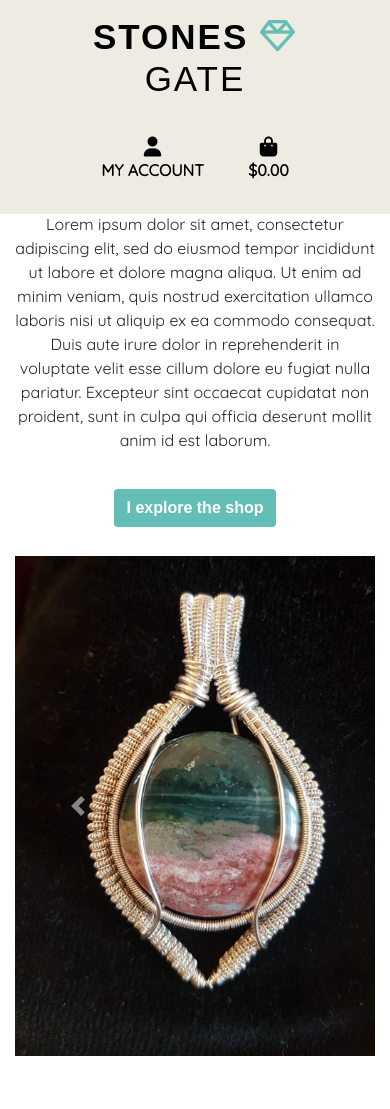
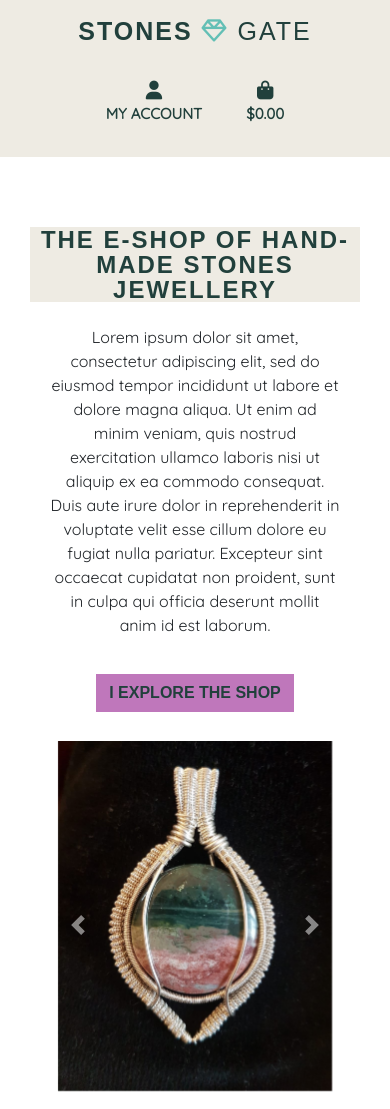
Before and after one commit to ValentineLgd/MS4_Stones_Gate, a Django app: page / in a window 390 px wide. Before the commit the page ends 1056 px from the top, so only its background shows below. Run offline with Django 3.2, Linux system fonts and the light colour scheme; some libraries are stand-ins or nearby versions; some web fonts are replaced.

Commit message:
Design home page in responsive phone and tablet versions

```diff
--- a/home/templates/home/index.html
+++ b/home/templates/home/index.html
@@ -13,7 +13,8 @@
 {% block content %}
 <div class="container">
     <div class="row home-container">
-        <div class="col-lg-5 col-md-12">
+        <div class="col-lg-7 col-md-12">
+            <div class="col-lg-11">
                 <h1 class="title-home">
                     The e-shop of hand-made stones jewellery
                 </h1>
@@ -21,10 +22,11 @@
                     Lorem ipsum dolor sit amet, consectetur adipiscing elit, sed do eiusmod tempor incididunt ut labore et dolore magna aliqua. Ut enim ad minim veniam, quis nostrud exercitation ullamco laboris nisi ut aliquip ex ea commodo consequat. Duis aute irure dolor in reprehenderit in voluptate velit esse cillum dolore eu fugiat nulla pariatur. Excepteur sint occaecat cupidatat non proident, sunt in culpa qui officia deserunt mollit anim id est laborum.
                 </p>
                 <h2 class="btn-container">
-                <a href="" class="explore-shop-btn btn"><strong>I explore the shop</strong></a>
+                    <a href="" class="explore-shop-btn btn"><strong>I EXPLORE THE SHOP</strong></a>
                 </h2>
             </div>
-        <div class="col-lg-6 col-md-12 carousel">
+        </div>
+        <div class="col-lg-5 col-md-12 carousel">
             <div id="carouselExampleControls" class="carousel slide" data-ride="carousel">
                 <div class="carousel-inner">
                   <div class="carousel-item active">
--- a/static/css/base.css
+++ b/static/css/base.css
@@ -11,10 +11,11 @@
 
 h1, h2, h3, h4, h5, h6 {
     font-family: Alice, sans-serif;
+    color: #21403C;
 }
 
 .logo {
-    color: black;
+    color: #21403C;
     font-size: 35px;
     letter-spacing: 2px;
 }
@@ -28,7 +29,7 @@
 }
 
 .list-inline-item a {
-    color: black;
+    color: #21403C;
     font-weight: 800;
     text-transform: uppercase;
     margin-top:10px;
@@ -46,10 +47,11 @@
 }
 
 .carousel img {
-    max-height: 500px;
-    max-width:500px;
-    margin-left:auto;
-    margin-right:auto;
+    max-height: 485px;
+    max-width: 500px;
+    margin-left: auto;
+    margin-right: auto;
+    margin-bottom: 5%;
 }
 
 .carousel-control-next, .carousel-control-prev {
@@ -57,16 +59,21 @@
 }
 
 .title-home {
-    margin-top: 20%;
+    background-color:#eeebe3;
+    margin-top: 13%;
     text-align: center;
     text-transform: uppercase;
     font-size: 24px;
     letter-spacing: 2px;
     font-weight: 800;
+    border-radius: 0;
+    line-height:25px;
 }
 
 .text-intro {
     margin-top:7%;
+    margin-left:20px;
+    margin-right:20px;
     text-align: center;
 }
 
@@ -78,9 +85,10 @@
 }
 
 .btn {
-    background-color: #63BFB5;
-    color: white;
+    background-color: #BF77BB;
+    color: #21403C;
     margin: 0;
+    border-radius: 0;
 }
 
 .btn:hover {
@@ -90,3 +98,32 @@
 .home-container {
     margin-top:8%;
 }
+
+/* Media queries */
+
+@media only screen and (max-width: 1000px) {
+    .title-home {
+        margin-top:30%;
+    }}
+
+@media only screen and (max-width: 600px) {
+    .logo {
+        font-size:25px;
+    }
+    ul {
+        font-size: 15px;
+    }
+    .carousel img {
+        max-height: 350px;
+        max-width: 350px;
+    }
+    .title-home {
+        margin-top:40%;
+    }
+}
+
+@media only screen and (max-width: 400px) {
+    .title-home {
+        margin-top:60%;
+    }
+}
```
Lines whose indentation alone changed are shown as unchanged.
